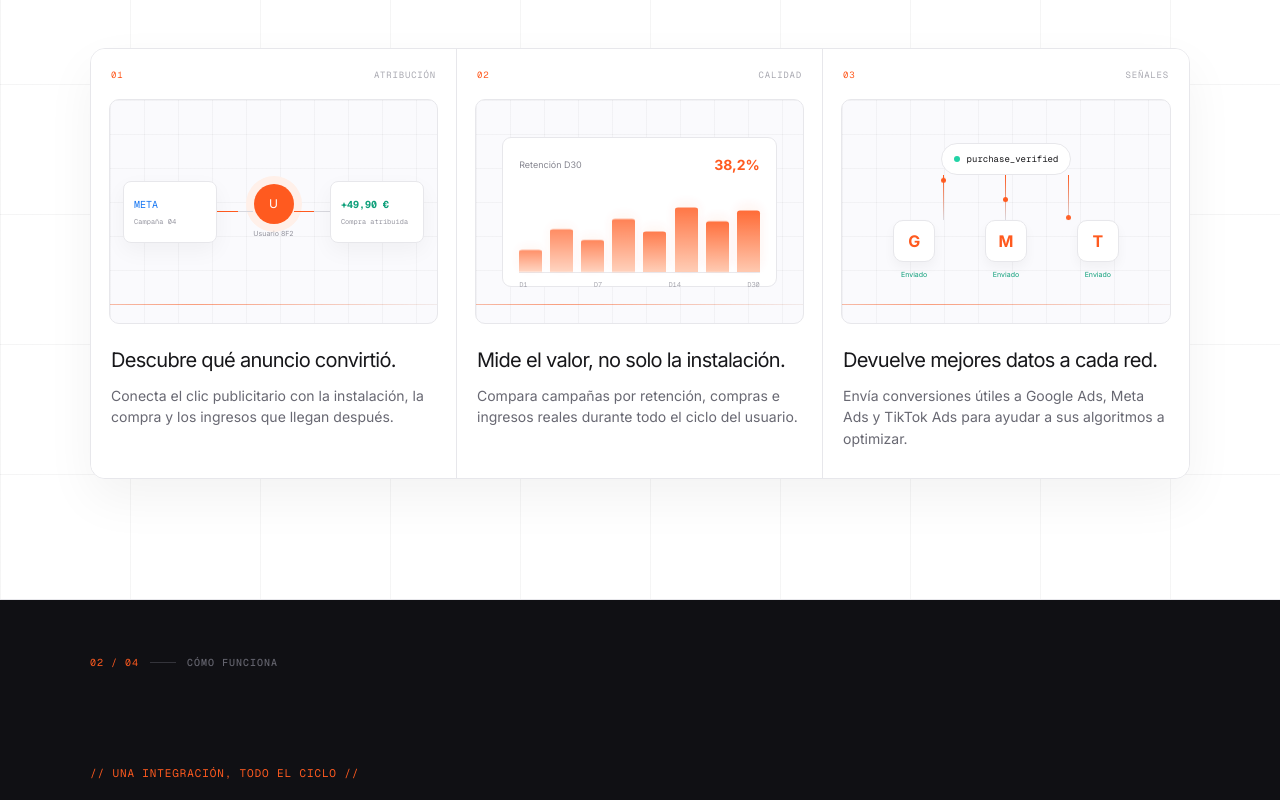
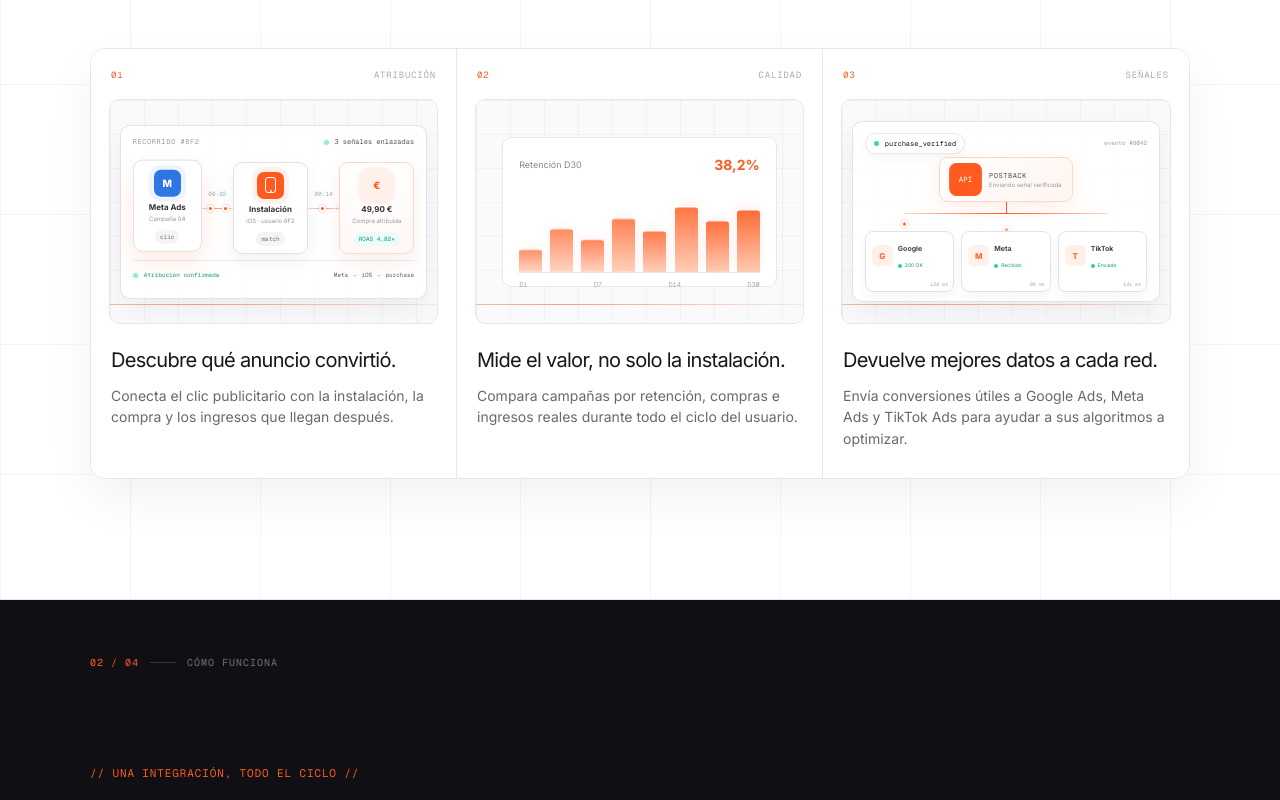
Before and after one commit to davidtrotonda/attruvi, a Next.js app: page / in a window 1280 px wide. Shown: the part 1820-2620 px from the top of the page. Built offline with nearby package versions, Linux system fonts and the light colour scheme; no server answers.

Commit message:
feat: enrich attribution and postback animations

```diff
--- a/src/app/globals.css
+++ b/src/app/globals.css
@@ -130,29 +130,29 @@ svg { display: block; }
 .feature-card h3 { margin: 0; font-size: 20px; line-height: 1.22; letter-spacing: -.035em; }
 .feature-card > p { margin: 12px 0 0; color: var(--muted); font-size: 14px; line-height: 1.55; }
 
-.attribution-visual { display: flex; align-items: center; width: 92%; }
-.source-node, .value-node { position: relative; z-index: 1; width: 94px; min-height: 62px; padding: 10px; display: flex; flex-direction: column; justify-content: center; border: 1px solid var(--line); border-radius: 8px; background: white; font: 10px var(--font-geist-mono); box-shadow: 0 8px 22px rgba(0,0,0,.045); }
-.source-node { color: #1877f2; }.value-node { color: #0e9f7a; font-weight: 700; }
-.source-node span, .value-node span { margin-top: 6px; color: #9898a2; font-size: 7px; font-weight: 400; }
-.user-node { display: grid; place-items: center; gap: 5px; }
-.user-node > span { width: 40px; height: 40px; display: grid; place-items: center; border-radius: 50%; color: white; background: var(--accent); font-size: 12px; box-shadow: 0 0 0 8px #fff0e9; }
-.user-node small { color: #92929c; font-size: 7px; }
-.flow-line { position: relative; flex: 1; height: 1px; background: #d8d8de; overflow: hidden; }
-.flow-line i { position: absolute; width: 24px; height: 1px; background: var(--accent); animation: signal 2s linear infinite; }
+.attribution-visual { width: 94%; min-height: 174px; padding: 11px 12px 10px; border: 1px solid rgba(225,225,230,.92); border-radius: 10px; background: rgba(255,255,255,.88); box-shadow: 0 12px 30px rgba(20,20,26,.055); }
+.attribution-head, .attribution-foot { display: flex; align-items: center; justify-content: space-between; font-family: var(--font-geist-mono); }
+.attribution-head { color: #9a9aa3; font-size: 7px; letter-spacing: .08em; }.attribution-head strong { display: inline-flex; align-items: center; gap: 5px; color: #686872; font-size: 7px; font-weight: 500; letter-spacing: 0; }.attribution-head strong i, .attribution-foot span i { width: 5px; height: 5px; border-radius: 50%; background: var(--mint); box-shadow: 0 0 0 4px rgba(34,211,166,.12); animation: journeyStatus 2.2s ease-in-out infinite; }
+.attribution-flow { min-height: 105px; margin-top: 8px; display: grid; grid-template-columns: minmax(64px,.92fr) minmax(22px,.42fr) minmax(72px,1fr) minmax(22px,.42fr) minmax(72px,1fr); align-items: center; }
+.journey-node { position: relative; z-index: 2; min-width: 0; min-height: 92px; padding: 8px 7px 7px; display: grid; grid-template-rows: 29px auto 15px; justify-items: center; align-items: center; border: 1px solid #e1e1e6; border-radius: 9px; background: #fff; box-shadow: 0 8px 18px rgba(20,20,26,.05); transform-origin: center; animation: journeyNode 4.8s ease-in-out infinite; }
+.install-journey-node { animation-delay: -3.2s; }.purchase-journey-node { animation-delay: -1.6s; border-color: #ffd6c7; background: linear-gradient(180deg,#fff,#fff8f5); }
+.journey-icon, .phone-glyph { width: 27px; height: 27px; display: grid; place-items: center; color: #fff; border-radius: 7px; background: #2f76e5; font-size: 10px; font-weight: 750; box-shadow: 0 0 0 5px rgba(47,118,229,.08); }.purchase-journey-node .journey-icon { color: var(--accent); background: #fff0e9; box-shadow: 0 0 0 5px rgba(255,90,31,.07); }
+.phone-glyph { position: relative; border-radius: 7px; background: var(--accent); box-shadow: 0 0 0 5px rgba(255,90,31,.08); }.phone-glyph::before { content: ""; width: 11px; height: 16px; border: 1.4px solid #fff; border-radius: 3px; }.phone-glyph i { position: absolute; bottom: 7px; width: 2px; height: 2px; border-radius: 50%; background: #fff; }
+.journey-node > div { min-width: 0; display: grid; gap: 2px; text-align: center; }.journey-node strong { overflow: hidden; color: #33333a; font-size: 8px; line-height: 1.1; text-overflow: ellipsis; white-space: nowrap; }.journey-node small { overflow: hidden; color: #9797a0; font-size: 6px; text-overflow: ellipsis; white-space: nowrap; }.journey-node em { align-self: end; padding: 3px 5px; border-radius: 999px; color: #6f6f78; background: #f4f4f6; font: normal 6px var(--font-geist-mono); }.purchase-journey-node em { color: #0e9f7a; background: #ecfbf6; }
+.journey-link { position: relative; height: 92px; }.journey-link::before { content: ""; position: absolute; left: 0; right: 0; top: 46px; height: 1px; background: linear-gradient(90deg,#e1e1e6,#ff9e79,#e1e1e6); }.journey-link span { position: absolute; top: 28px; left: 50%; transform: translateX(-50%); color: #adadb5; font: 6px var(--font-geist-mono); }.journey-link i { position: absolute; left: -3px; top: 43px; width: 7px; height: 7px; border: 2px solid #fff; border-radius: 50%; background: var(--accent); box-shadow: 0 0 0 1px rgba(255,90,31,.2); animation: journeyPacket 2.4s linear infinite; }.journey-link i:last-child { animation-delay: -1.2s; }.link-purchase i { animation-delay: -.45s; }.link-purchase i:last-child { animation-delay: -1.65s; }
+.attribution-foot { min-height: 22px; padding-top: 7px; border-top: 1px solid #ededf0; color: #9797a0; font-size: 6px; }.attribution-foot span { display: inline-flex; align-items: center; gap: 6px; color: #0e9f7a; }.attribution-foot strong { color: #777780; font-weight: 500; }
 .retention-visual { width: 84%; height: 150px; padding: 16px; border: 1px solid var(--line); border-radius: 9px; background: white; }
 .retention-top, .retention-bottom { display: flex; justify-content: space-between; align-items: center; }
 .retention-top span { color: #878791; font-size: 9px; }.retention-top strong { color: var(--accent); font-size: 14px; }
 .retention-bars { height: 84px; margin: 14px 0 7px; display: flex; align-items: end; gap: 8px; border-bottom: 1px solid #e9e9ed; }
 .retention-bars i { flex: 1; min-height: 12%; border-radius: 3px 3px 0 0; background: linear-gradient(180deg, #ff5a1f, #ffc3a7); transform-origin: bottom; animation: grow 1.8s ease-in-out infinite alternate; box-shadow: 0 -5px 15px rgba(255,90,31,.09); }
 .retention-bottom { color: #aaaab2; font: 7px var(--font-geist-mono); }
-.signal-visual { width: 84%; display: grid; justify-items: center; }
-.event-pill { padding: 9px 12px; display: flex; align-items: center; gap: 7px; border: 1px solid var(--line); border-radius: 999px; background: white; font: 9px var(--font-geist-mono); }
-.event-pill i { width: 6px; height: 6px; border-radius: 50%; background: var(--mint); }
-.signal-lines { width: 68%; height: 45px; display: flex; justify-content: space-around; }
-.signal-lines i { position: relative; width: 1px; height: 100%; background: linear-gradient(var(--accent), #dadae1); overflow: visible; }.signal-lines i::after { content: ""; position: absolute; left: -2px; top: 0; width: 5px; height: 5px; border-radius: 50%; background: var(--accent); animation: signalDrop 2.1s ease-in-out infinite; }.signal-lines i:nth-child(2)::after { animation-delay: -.7s; }.signal-lines i:nth-child(3)::after { animation-delay: -1.4s; }
-.network-row, .sent-row { width: 100%; display: flex; justify-content: space-around; }
-.network-row span { width: 42px; height: 42px; display: grid; place-items: center; border: 1px solid var(--line); border-radius: 10px; background: white; color: var(--accent); font-weight: 700; box-shadow: 0 6px 12px rgba(0,0,0,.04); }
-.sent-row { margin-top: 8px; color: #0e9f7a; font-size: 7px; }
+.signal-visual { width: 94%; min-height: 181px; padding: 10px 12px 9px; display: grid; grid-template-rows: 22px 48px 29px 1fr; justify-items: stretch; border: 1px solid rgba(225,225,230,.92); border-radius: 10px; background: rgba(255,255,255,.88); box-shadow: 0 12px 30px rgba(20,20,26,.055); }
+.dispatch-head { display: flex; align-items: center; justify-content: space-between; }.dispatch-head small { color: #a1a1aa; font: 6px var(--font-geist-mono); }.event-pill { width: fit-content; padding: 5px 8px; display: flex; align-items: center; gap: 6px; border: 1px solid var(--line); border-radius: 999px; background: white; font: 7px var(--font-geist-mono); box-shadow: 0 4px 10px rgba(0,0,0,.04); }.event-pill i { width: 5px; height: 5px; border-radius: 50%; background: var(--mint); box-shadow: 0 0 0 3px rgba(34,211,166,.1); animation: journeyStatus 2s ease-in-out infinite; }
+.dispatch-core { position: relative; width: 134px; margin: 3px auto 0; padding: 5px 10px; display: grid; grid-template-columns: auto 1fr; grid-template-rows: 1fr 1fr; align-items: center; column-gap: 8px; border: 1px solid #ffd6c7; border-radius: 9px; background: linear-gradient(135deg,#fff,#fff5ef); box-shadow: 0 7px 20px rgba(255,90,31,.09); }.dispatch-core > span { grid-row: 1 / 3; width: 31px; height: 31px; display: grid; place-items: center; border-radius: 7px; color: #fff; background: var(--accent); font: 7px var(--font-geist-mono); box-shadow: 0 0 0 5px rgba(255,90,31,.08); animation: corePulse 2.6s ease-in-out infinite; }.dispatch-core > span i { display: none; }.dispatch-core strong { align-self: end; color: #4c4c54; font: 7px var(--font-geist-mono); letter-spacing: .08em; }.dispatch-core small { align-self: start; color: #9797a0; font-size: 6px; }
+.dispatch-bus { position: relative; width: 72%; height: 29px; margin: 0 auto; }.dispatch-bus::before { content: ""; position: absolute; left: 50%; top: 0; width: 1px; height: 12px; background: var(--accent); }.dispatch-bus::after { content: ""; position: absolute; left: 0; right: 0; top: 11px; height: 1px; background: linear-gradient(90deg,#ffd5c5,var(--accent),#ffd5c5); transform-origin: center; animation: busGrow 2.6s ease-in-out infinite; }.dispatch-bus i { position: absolute; top: 8px; width: 7px; height: 7px; border: 2px solid #fff; border-radius: 50%; background: var(--accent); box-shadow: 0 0 0 1px rgba(255,90,31,.2); animation: dispatchDrop 2.6s ease-in-out infinite; }.dispatch-bus i:nth-child(1) { left: -3px; animation-delay: -.2s; }.dispatch-bus i:nth-child(2) { left: calc(50% - 3px); animation-delay: -.75s; }.dispatch-bus i:nth-child(3) { right: -3px; animation-delay: -1.3s; }
+.network-grid { display: grid; grid-template-columns: repeat(3,minmax(0,1fr)); gap: 7px; }.network-card { position: relative; min-width: 0; padding: 7px 6px 6px; display: grid; grid-template-columns: 21px 1fr; grid-template-rows: 20px 13px; align-items: center; column-gap: 5px; overflow: hidden; border: 1px solid #e2e2e7; border-radius: 8px; background: #fff; box-shadow: 0 5px 13px rgba(0,0,0,.04); animation: networkConfirm 4.2s ease-in-out infinite; }.meta-card { animation-delay: -2.8s; }.tiktok-card { animation-delay: -1.4s; }.network-card::after { content: ""; position: absolute; inset: 0; background: linear-gradient(105deg,transparent 35%,rgba(255,90,31,.09),transparent 65%); transform: translateX(-120%); animation: networkSweep 4.2s ease-in-out infinite; }.meta-card::after { animation-delay: -2.8s; }.tiktok-card::after { animation-delay: -1.4s; }
+.network-card b { grid-row: 1 / 3; width: 21px; height: 21px; display: grid; place-items: center; border-radius: 6px; color: var(--accent); background: #fff0e9; font-size: 8px; }.network-card > span { overflow: hidden; color: #44444c; font-size: 7px; font-weight: 650; text-overflow: ellipsis; white-space: nowrap; }.network-card small { display: inline-flex; align-items: center; gap: 3px; color: #0e9f7a; font-size: 5px; white-space: nowrap; }.network-card small i { width: 4px; height: 4px; border-radius: 50%; background: var(--mint); }.network-card em { position: absolute; right: 5px; bottom: 4px; color: #aaaab2; font: normal 5px var(--font-geist-mono); }
 
 .section-dark { padding-bottom: 120px; color: white; background: var(--dark); border-color: #27272c; }
 .section-marker.dark { color: #63636d; }.section-marker.dark i { background: #34343b; }
@@ -204,6 +204,14 @@ footer { min-height: 150px; padding: 44px max(24px, calc((100vw - 1100px) / 2));
 @keyframes codeScan { from { transform: translateY(-100px); } to { transform: translateY(300px); } }
 @keyframes signalDrop { 0% { transform: translateY(0); opacity: 0; } 18% { opacity: 1; } 82% { opacity: 1; } 100% { transform: translateY(42px); opacity: 0; } }
 @keyframes pulseOrange { 0%,100% { box-shadow: 0 0 0 0 rgba(255,90,31,.18); } 50% { box-shadow: 0 0 0 6px rgba(255,90,31,0); } }
+@keyframes journeyStatus { 0%,100% { opacity: .45; box-shadow: 0 0 0 2px rgba(34,211,166,.08); } 50% { opacity: 1; box-shadow: 0 0 0 5px rgba(34,211,166,0); } }
+@keyframes journeyNode { 0%,18%,100% { transform: translateY(0); box-shadow: 0 8px 18px rgba(20,20,26,.05); } 28%,36% { transform: translateY(-3px); box-shadow: 0 12px 24px rgba(255,90,31,.12); } 46% { transform: translateY(0); } }
+@keyframes journeyPacket { 0% { left: -3px; opacity: 0; } 15% { opacity: 1; } 85% { opacity: 1; } 100% { left: calc(100% - 4px); opacity: 0; } }
+@keyframes corePulse { 0%,100% { transform: scale(1); box-shadow: 0 0 0 5px rgba(255,90,31,.08); } 50% { transform: scale(1.06); box-shadow: 0 0 0 9px rgba(255,90,31,0); } }
+@keyframes busGrow { 0%,12% { transform: scaleX(0); opacity: .3; } 45%,100% { transform: scaleX(1); opacity: 1; } }
+@keyframes dispatchDrop { 0%,18% { transform: translateY(0); opacity: 0; } 34% { opacity: 1; } 74% { opacity: 1; } 100% { transform: translateY(17px); opacity: 0; } }
+@keyframes networkConfirm { 0%,28%,100% { border-color: #e2e2e7; transform: translateY(0); } 38%,48% { border-color: #9ee6d1; transform: translateY(-2px); } 60% { border-color: #e2e2e7; transform: translateY(0); } }
+@keyframes networkSweep { 0%,28% { transform: translateX(-120%); } 52%,100% { transform: translateX(120%); } }
 @keyframes sparkFloat { 0%,100% { transform: translateY(0) rotate(0deg); } 50% { transform: translateY(-8px) rotate(8deg); } }
 @keyframes pixelPulse { 0%,100% { opacity: .18; transform: scale(.74); } 50% { opacity: .85; transform: scale(1); } }
 @keyframes gridRunner { from { transform: translateX(-260px); } to { transform: translateX(520px); } }
@@ -228,7 +236,7 @@ footer { min-height: 150px; padding: 44px max(24px, calc((100vw - 1100px) / 2));
   .hero { min-height: 790px; padding: 92px 16px 0; }.hero::before { width: 92vw; }.hero h1 { font-size: clamp(48px, 15vw, 64px); }.hero-copy { font-size: 16px; }.hero-actions { flex-direction: column; align-items: stretch; }.availability { flex-wrap: wrap; }.hero-spark { width: 44px; height: 44px; top: 30px; font-size: 25px; }.pixel-field, .ambient-code, .grid-runner { display: none; }
   .product-demo { width: calc(100vw - 24px); height: 390px; margin-top: 55px; }.demo-topbar { grid-template-columns: 1fr auto; }.demo-topbar > span { display: none; }.demo-body { grid-template-columns: 1fr; }.demo-body aside { display: none; }.demo-content { padding: 16px 12px; }.demo-heading-row strong { font-size: 14px; }.demo-filter { display: none; }.demo-signal-strip { gap: 6px; padding: 0 8px; font-size: 8px; }.demo-signal-strip span:nth-of-type(2), .demo-signal-strip b:nth-of-type(2) { display: none; }.metric-row { gap: 6px; }.metric-card { padding: 10px 8px; }.metric-card strong { font-size: 15px; }.metric-card small { position: static; }.demo-chart { height: 150px; }
   .section { padding-left: 16px; padding-right: 16px; padding-bottom: 86px; }.section-marker { height: 90px; }.section-heading { margin: 34px auto 48px; }.section-heading h2, .open-copy h2, .faq-heading h2, .final-cta h2 { font-size: 40px; }
-  .feature-card { padding: 16px 16px 26px; }.feature-visual { height: 210px; }.attribution-visual { width: 100%; }.source-node, .value-node { width: 82px; }
+  .feature-card { padding: 16px 16px 26px; }.feature-visual { height: 220px; }.attribution-visual, .signal-visual { width: 100%; }.attribution-flow { grid-template-columns: minmax(52px,.92fr) minmax(14px,.32fr) minmax(58px,1fr) minmax(14px,.32fr) minmax(58px,1fr); }.journey-node { padding-left: 4px; padding-right: 4px; }.journey-link span { display: none; }.attribution-foot strong { display: none; }.signal-visual { padding-left: 8px; padding-right: 8px; }
   .section-dark { padding-bottom: 86px; }.dark-heading { margin-top: 28px; }.dark-heading h2 { font-size: 42px; }.steps-layout { margin-top: 46px; }.code-window pre { padding: 24px 18px; font-size: 10px; }.code-result { grid-template-columns: 1fr auto; }.code-result strong { display: none; }
   .open-layout { margin-top: 28px; }.repo-head, .repo-tree > div { padding-left: 14px; padding-right: 14px; }.repo-tree small { display: none; }.commit-flow span { display: none; }
   .faq-layout { margin-top: 28px; }.faq-list summary { min-height: 76px; font-size: 14px; }
--- a/src/app/page.tsx
+++ b/src/app/page.tsx
@@ -41,11 +41,6 @@ const faqs = [
     question: "¿Qué es Attruvi?",
     answer:
       "Attruvi es un proyecto de atribución móvil de código abierto para aplicaciones React Native. Su objetivo es unir anuncios, instalaciones, compras, ingresos y retención en una misma lectura.",
-  },
-  {
-    question: "¿Sustituye a AppsFlyer o Adjust?",
-    answer:
-      "El objetivo inicial es cubrir el núcleo que más importa a equipos pequeños: atribución, eventos, ingresos, retención y envío de conversiones a las redes publicitarias. No pretende copiar desde el primer día todas las funciones empresariales de esas plataformas.",
   },
   {
     question: "¿Funciona con iOS y Android?",
@@ -427,11 +422,33 @@ function Metric({ label, value, delta }: { label: string; value: string; delta:
 function AttributionVisual() {
   return (
     <div className="attribution-visual">
-      <div className="source-node">META<span>Campaña 04</span></div>
-      <div className="flow-line"><i /></div>
-      <div className="user-node"><span>U</span><small>Usuario 8F2</small></div>
-      <div className="flow-line"><i /></div>
-      <div className="value-node">+49,90 €<span>Compra atribuida</span></div>
+      <div className="attribution-head">
+        <span>RECORRIDO #8F2</span>
+        <strong><i /> 3 señales enlazadas</strong>
+      </div>
+      <div className="attribution-flow">
+        <div className="journey-node ad-journey-node">
+          <span className="journey-icon">M</span>
+          <div><strong>Meta Ads</strong><small>Campaña 04</small></div>
+          <em>clic</em>
+        </div>
+        <div className="journey-link link-install"><span>00:02</span><i /><i /></div>
+        <div className="journey-node install-journey-node">
+          <span className="phone-glyph"><i /></span>
+          <div><strong>Instalación</strong><small>iOS · usuario 8F2</small></div>
+          <em>match</em>
+        </div>
+        <div className="journey-link link-purchase"><span>00:14</span><i /><i /></div>
+        <div className="journey-node purchase-journey-node">
+          <span className="journey-icon">€</span>
+          <div><strong>49,90 €</strong><small>Compra atribuida</small></div>
+          <em>ROAS 4,82×</em>
+        </div>
+      </div>
+      <div className="attribution-foot">
+        <span><i /> Atribución confirmada</span>
+        <strong>Meta → iOS → purchase</strong>
+      </div>
     </div>
   );
 }
@@ -454,12 +471,27 @@ function RetentionVisual() {
 function SignalVisual() {
   return (
     <div className="signal-visual">
-      <div className="event-pill"><i /> purchase_verified</div>
-      <div className="signal-lines"><i /><i /><i /></div>
-      <div className="network-row">
-        <span>G</span><span>M</span><span>T</span>
+      <div className="dispatch-head">
+        <span className="event-pill"><i /> purchase_verified</span>
+        <small>evento #8042</small>
       </div>
-      <div className="sent-row"><span>Enviado</span><span>Enviado</span><span>Enviado</span></div>
+      <div className="dispatch-core">
+        <span><i /> API</span>
+        <strong>POSTBACK</strong>
+        <small>Enviando señal verificada</small>
+      </div>
+      <div className="dispatch-bus"><i /><i /><i /></div>
+      <div className="network-grid">
+        <div className="network-card google-card">
+          <b>G</b><span>Google</span><small><i /> 200 OK</small><em>128 ms</em>
+        </div>
+        <div className="network-card meta-card">
+          <b>M</b><span>Meta</span><small><i /> Recibido</small><em>96 ms</em>
+        </div>
+        <div className="network-card tiktok-card">
+          <b>T</b><span>TikTok</span><small><i /> Enviado</small><em>141 ms</em>
+        </div>
+      </div>
     </div>
   );
 }
```
